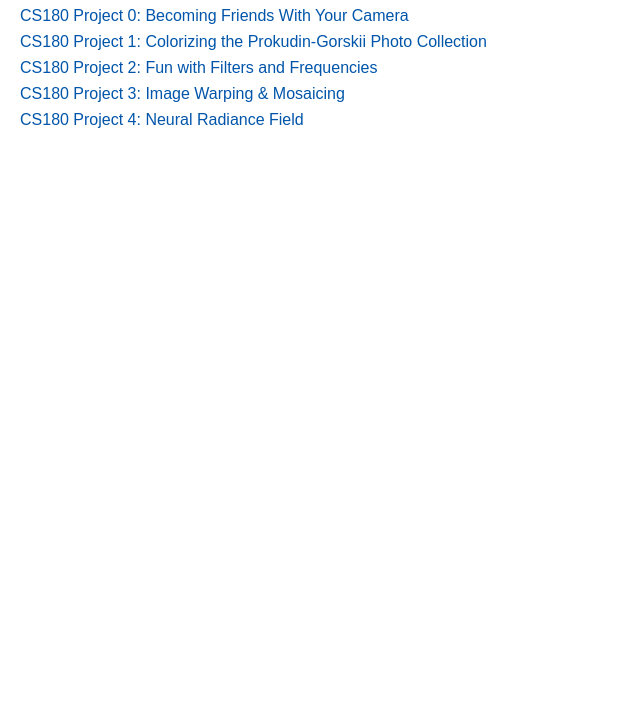
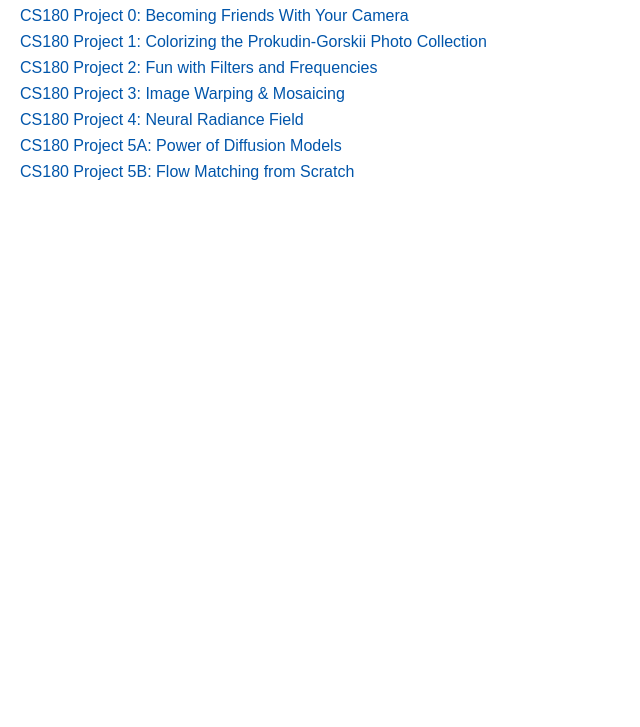
Before and after one commit to nanvelinedi/nanvelinedi.github.io, a plain HTML site: page index.html in a window 1280 px wide. Shown: the part 73-800 px from the top of the page, without its empty margins (0-640 px from the left). Drawn offline with Linux system fonts and the light colour scheme.

Commit message:
Update index.html

```diff
--- a/index.html
+++ b/index.html
@@ -31,6 +31,8 @@
         <li><a href="./project2/">CS180 Project 2: Fun with Filters and Frequencies</a></li>
         <li><a href="./project3/">CS180 Project 3: Image Warping & Mosaicing</a></li>
         <li><a href="./project4/">CS180 Project 4: Neural Radiance Field</a></li>
+        <li><a href="./project5A/">CS180 Project 5A: Power of Diffusion Models</a></li>
+        <li><a href="./project5B/">CS180 Project 5B: Flow Matching from Scratch</a></li>
     </ul>
 </body>
 </html>
```
